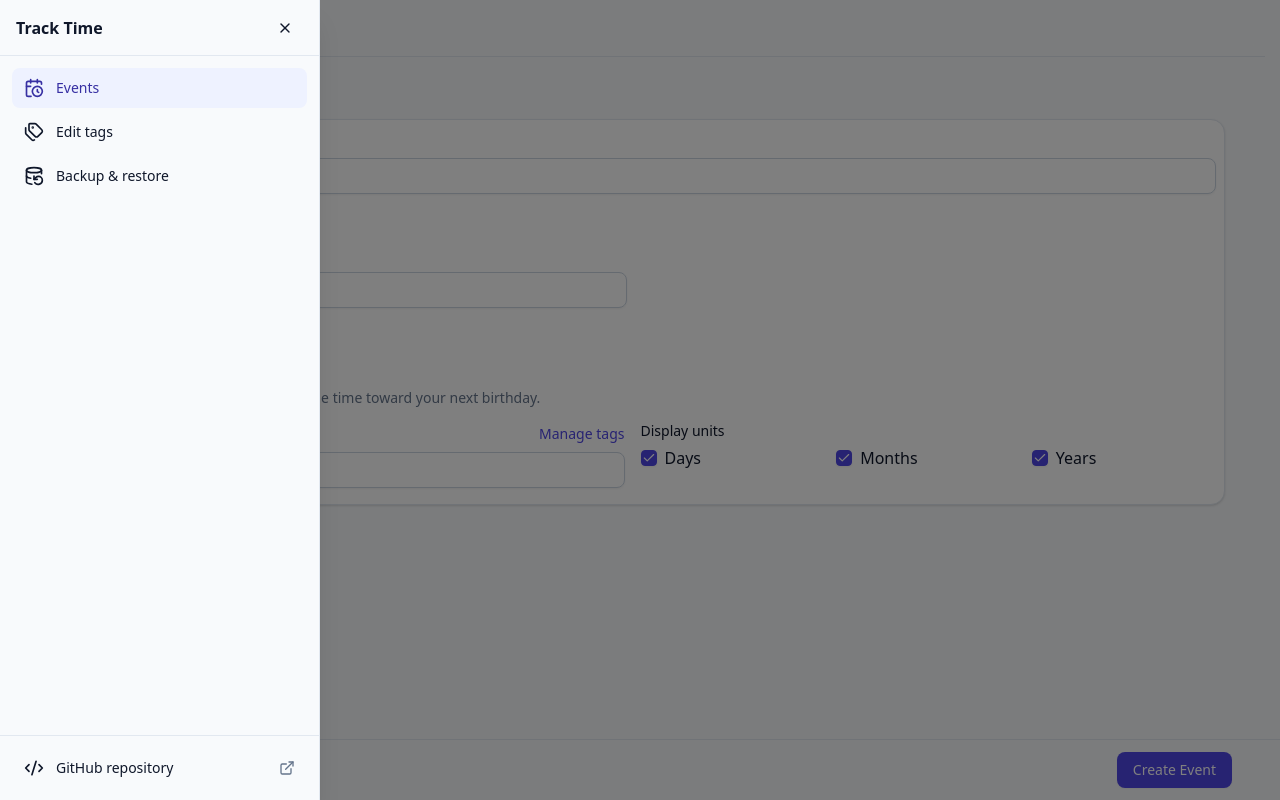
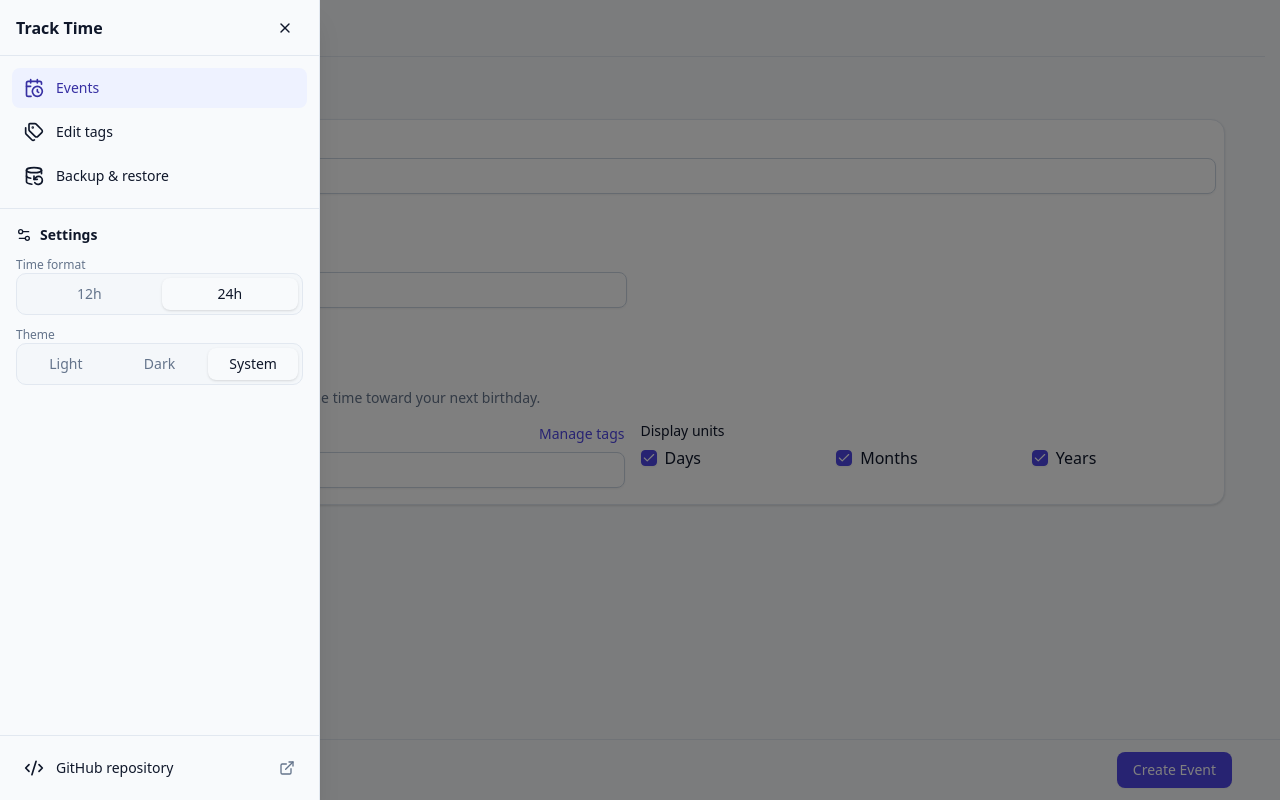
Before and after one commit to faizanbardai/track-time, a Next.js app: page /event in a window 1280 px wide. Both pictures are taken after a click on the button 58 px from the left and 28 px from the top of the page. Built offline with nearby package versions, Linux system fonts and the light colour scheme.

Commit message:
feat: add user settings for time format and app theme

```diff
--- a/src/app/layout.tsx
+++ b/src/app/layout.tsx
@@ -7,6 +7,7 @@ import { IndexedDBProvider } from '@/components/providers/indexedDB'
 import { AppHeader } from '@/components/Layout/AppHeader'
 import { ToastProvider } from '@/components/providers/toast'
 import { GlobalLoader, LoadingProvider } from '@/components/providers/loading'
+import { SettingsProvider } from '@/components/providers/settings'
 
 const geistSans = Geist({
   variable: '--font-geist-sans',
@@ -71,6 +72,7 @@ export default function RootLayout({
           disableTransitionOnChange
         >
           <LoadingProvider>
+            <SettingsProvider>
               <IndexedDBProvider>
                 <ToastProvider>
                   <div className="grid min-h-dvh grid-rows-[auto_auto_1fr]">
@@ -80,6 +82,7 @@ export default function RootLayout({
                   </div>
                 </ToastProvider>
               </IndexedDBProvider>
+            </SettingsProvider>
           </LoadingProvider>
         </ThemeProvider>
       </body>
--- a/src/components/Event/ListEvent.tsx
+++ b/src/components/Event/ListEvent.tsx
@@ -12,6 +12,7 @@ import { useRouter } from 'next/navigation'
 import { cn } from '@/lib/utils'
 import { memo } from 'react'
 import { cacheEvent } from '@/helpers/indexedDB'
+import { useSettings } from '@/components/providers/settings'
 
 interface ListEventProps {
   event: EventWithTags
@@ -40,7 +41,8 @@ const EventCard = ({
   interactive = true,
 }: EventPageCardProps) => {
   const router = useRouter()
-  const displayEventDatetime = formatEventCardDate(event)
+  const { timeFormat } = useSettings()
+  const displayEventDatetime = formatEventCardDate(event, undefined, timeFormat)
   const displayDuration = getEventDurationLabel(event)
   const displayTags = event.tags.filter(
     (tag) => !tag.system && tag.id !== activeTagId,
--- a/src/components/Layout/AppHeader.tsx
+++ b/src/components/Layout/AppHeader.tsx
@@ -6,11 +6,14 @@ import {
   DatabaseBackup,
   ExternalLink,
   Menu,
+  Settings2,
   Tags,
   X,
 } from 'lucide-react'
 import { usePathname } from 'next/navigation'
 import { useEffect, useRef, useState } from 'react'
+import { useTheme } from 'next-themes'
+import { useSettings } from '@/components/providers/settings'
 import { Button } from '@/components/ui/button'
 import { OfflineAwareLink } from '@/components/OfflineAwareLink'
 import { PATHS } from '@/constants/paths'
@@ -54,6 +57,8 @@ export const AppHeader = () => {
             ? 'Edit event'
             : 'Track Time'
   const [open, setOpen] = useState(false)
+  const { theme, setTheme } = useTheme()
+  const { timeFormat, setTimeFormat } = useSettings()
   const triggerRef = useRef<HTMLButtonElement>(null)
   const drawerRef = useRef<HTMLElement>(null)
 
@@ -68,7 +73,7 @@ export const AppHeader = () => {
     const previousOverflow = document.body.style.overflow
     document.body.style.overflow = 'hidden'
     const focusable = drawerRef.current?.querySelectorAll<HTMLElement>(
-      'a[href], button:not([disabled])',
+      'a[href], button:not([disabled]), select:not([disabled]), input:not([disabled])',
     )
     focusable?.[0]?.focus()
 
@@ -82,7 +87,7 @@ export const AppHeader = () => {
 
       const items = Array.from(
         drawerRef.current.querySelectorAll<HTMLElement>(
-          'a[href], button:not([disabled])',
+          'a[href], button:not([disabled]), select:not([disabled]), input:not([disabled])',
         ),
       )
       const first = items[0]
@@ -157,7 +162,7 @@ export const AppHeader = () => {
           aria-modal="true"
           aria-labelledby="navigation-title"
           className={cn(
-            'relative flex h-full w-[min(20rem,85vw)] flex-col border-r bg-background shadow-xl will-change-transform transition-transform duration-300 ease-[cubic-bezier(0.22,1,0.36,1)] motion-reduce:transition-none',
+            'relative flex h-full w-[min(20rem,85vw)] flex-col overflow-y-auto border-r bg-background shadow-xl will-change-transform transition-transform duration-300 ease-[cubic-bezier(0.22,1,0.36,1)] motion-reduce:transition-none',
             open ? 'translate-x-0' : '-translate-x-full',
           )}
         >
@@ -196,6 +201,67 @@ export const AppHeader = () => {
               )
             })}
           </nav>
+          <section aria-labelledby="settings-title" className="border-t p-4">
+            <h3
+              id="settings-title"
+              className="mb-3 flex items-center gap-2 text-sm font-semibold"
+            >
+              <Settings2 aria-hidden="true" className="size-4" />
+              Settings
+            </h3>
+            <div className="grid gap-3">
+              <fieldset className="grid gap-1.5">
+                <legend className="text-xs font-medium text-muted-foreground">
+                  Time format
+                </legend>
+                <div className="grid grid-cols-2 gap-1 rounded-lg border bg-muted/50 p-1">
+                  {(['12h', '24h'] as const).map((format) => (
+                    <label
+                      key={format}
+                      className="cursor-pointer rounded-md text-center text-sm font-medium has-[:checked]:bg-background has-[:checked]:text-foreground has-[:checked]:shadow-sm"
+                    >
+                      <input
+                        type="radio"
+                        name="time-format"
+                        value={format}
+                        checked={timeFormat === format}
+                        onChange={() => setTimeFormat(format)}
+                        className="peer sr-only"
+                      />
+                      <span className="block rounded-md px-3 py-1.5 text-muted-foreground peer-checked:text-foreground peer-focus-visible:outline peer-focus-visible:outline-2 peer-focus-visible:outline-ring">
+                        {format}
+                      </span>
+                    </label>
+                  ))}
+                </div>
+              </fieldset>
+              <fieldset className="grid gap-1.5">
+                <legend className="text-xs font-medium text-muted-foreground">
+                  Theme
+                </legend>
+                <div className="grid grid-cols-3 gap-1 rounded-lg border bg-muted/50 p-1">
+                  {(['light', 'dark', 'system'] as const).map((option) => (
+                    <label
+                      key={option}
+                      className="cursor-pointer rounded-md text-center text-sm font-medium capitalize has-[:checked]:bg-background has-[:checked]:text-foreground has-[:checked]:shadow-sm"
+                    >
+                      <input
+                        type="radio"
+                        name="app-theme"
+                        value={option}
+                        checked={(theme ?? 'system') === option}
+                        onChange={() => setTheme(option)}
+                        className="peer sr-only"
+                      />
+                      <span className="block rounded-md px-2 py-1.5 text-muted-foreground peer-checked:text-foreground peer-focus-visible:outline peer-focus-visible:outline-2 peer-focus-visible:outline-ring">
+                        {option}
+                      </span>
+                    </label>
+                  ))}
+                </div>
+              </fieldset>
+            </div>
+          </section>
           <div className="mt-auto border-t p-3">
             <a
               href="https://github.com/faizanbardai/track-time"
--- /dev/null
+++ b/src/components/providers/settings.tsx
@@ -0,0 +1,37 @@
+'use client'
+
+import { createContext, useContext, useEffect, useState } from 'react'
+
+export type TimeFormat = '12h' | '24h'
+
+const TIME_FORMAT_KEY = 'track-time-time-format'
+const SettingsContext = createContext<{
+  timeFormat: TimeFormat
+  setTimeFormat: (format: TimeFormat) => void
+}>({ timeFormat: '24h', setTimeFormat: () => undefined })
+
+export function SettingsProvider({ children }: { children: React.ReactNode }) {
+  const [timeFormat, setTimeFormat] = useState<TimeFormat>('24h')
+
+  useEffect(() => {
+    const saved = window.localStorage.getItem(TIME_FORMAT_KEY)
+    if (saved === '12h' || saved === '24h') setTimeFormat(saved)
+  }, [])
+
+  const updateTimeFormat = (format: TimeFormat) => {
+    setTimeFormat(format)
+    window.localStorage.setItem(TIME_FORMAT_KEY, format)
+  }
+
+  return (
+    <SettingsContext.Provider
+      value={{ timeFormat, setTimeFormat: updateTimeFormat }}
+    >
+      {children}
+    </SettingsContext.Provider>
+  )
+}
+
+export function useSettings() {
+  return useContext(SettingsContext)
+}
--- a/src/helpers/datetime/eventTiming.ts
+++ b/src/helpers/datetime/eventTiming.ts
@@ -3,6 +3,7 @@ import utc from 'dayjs/plugin/utc'
 import timezone from 'dayjs/plugin/timezone'
 import type { Event, EventFormData } from '@/types/event'
 import { calculateDuration } from './calculateTimeDiff'
+import type { TimeFormat } from '@/components/providers/settings'
 
 dayjs.extend(utc)
 dayjs.extend(timezone)
@@ -148,13 +149,18 @@ export const formatEventDate = (
   event: Event,
   end = false,
   zoneLabel?: string,
+  timeFormat: TimeFormat = '24h',
 ) => {
   const value = end ? event.endDate! : event.datetime
   const zone = end ? event.endTimeZone : event.timeZone
   const date = zone && !event.dateOnly ? dayjs(value).tz(zone) : dayjs(value)
   const showTime = !event.dateOnly && (date.hour() !== 0 || date.minute() !== 0)
   return (
-    date.format(showTime ? 'DD MMM YYYY HH:mm' : 'DD MMM YYYY') +
+    date.format(
+      showTime
+        ? `DD MMM YYYY ${timeFormat === '12h' ? 'h:mm A' : 'HH:mm'}`
+        : 'DD MMM YYYY',
+    ) +
     (zone && !event.dateOnly && zoneLabel !== ''
       ? ` (${zoneLabel ?? zone})`
       : '')
@@ -164,6 +170,7 @@ export const formatEventDate = (
 export const formatEventCardDate = (
   event: Event,
   userZone = Intl.DateTimeFormat().resolvedOptions().timeZone,
+  timeFormat: TimeFormat = '24h',
 ) => {
   const canonicalZone = (zone: string) =>
     new Intl.DateTimeFormat('en', { timeZone: zone }).resolvedOptions().timeZone
@@ -180,8 +187,10 @@ export const formatEventCardDate = (
   const endLabel = differentZones || endZone !== localZone ? label(endZone) : ''
 
   return (
-    formatEventDate(event, false, startLabel) +
-    (event.endDate ? ` – ${formatEventDate(event, true, endLabel)}` : '')
+    formatEventDate(event, false, startLabel, timeFormat) +
+    (event.endDate
+      ? ` – ${formatEventDate(event, true, endLabel, timeFormat)}`
+      : '')
   )
 }
 
```
Lines whose indentation alone changed are shown as unchanged.
